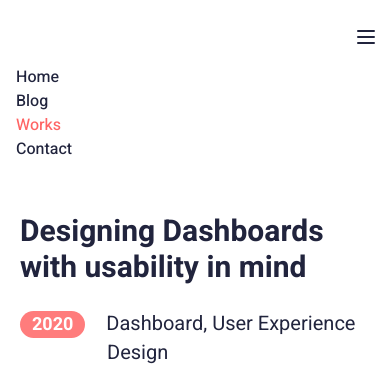
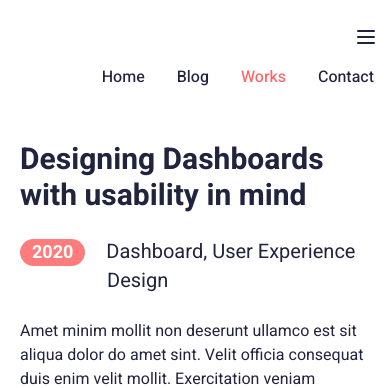
Before and after one commit to Ctuanphuong/WE2022-Assignment, a website built with Vite: page detail.html in a window 390 px wide. Both pictures are taken after a click on the button 366 px from the left and 37 px from the top of the page. Shown: the top 388 px of the page. Built offline with nearby package versions, Linux system fonts and the light colour scheme.

Commit message:
update code

```diff
--- a/detail.html
+++ b/detail.html
@@ -29,7 +29,7 @@
             </div>
             <!-- --menu ngang-- -->
             <div>
-                <ul class="md:flex justify-end hidden md:block md:pt-2 pt-4" id="menu">
+                <ul class="md:flex flex justify-end hidden md:block md:pt-2 pt-4" id="menu">
                     <li>
                         <a href="index.html" class="mx-4 md:mx-8 font-medium md:text-xl text-base hover:text-[#FF6464]">
                             Home
```
